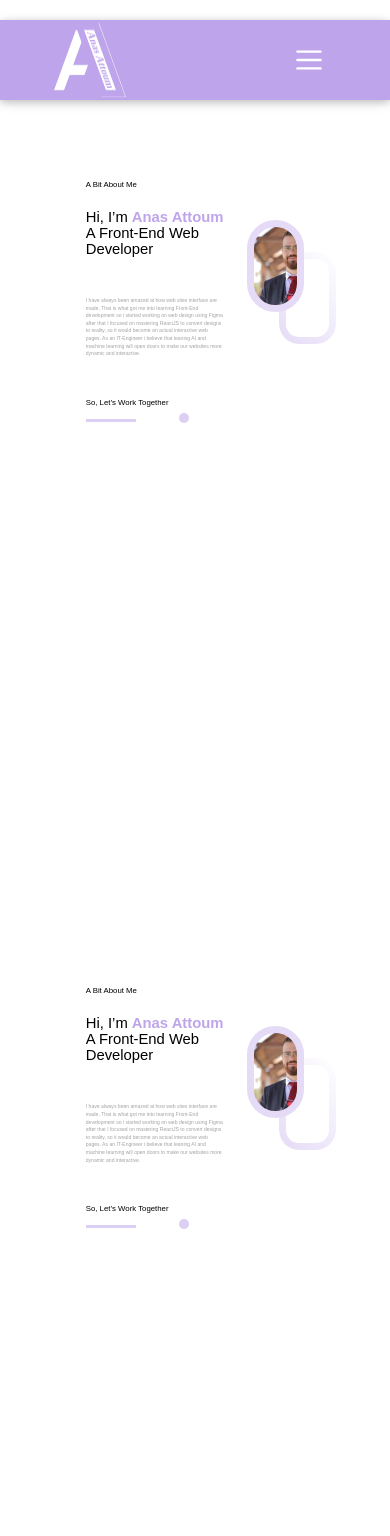
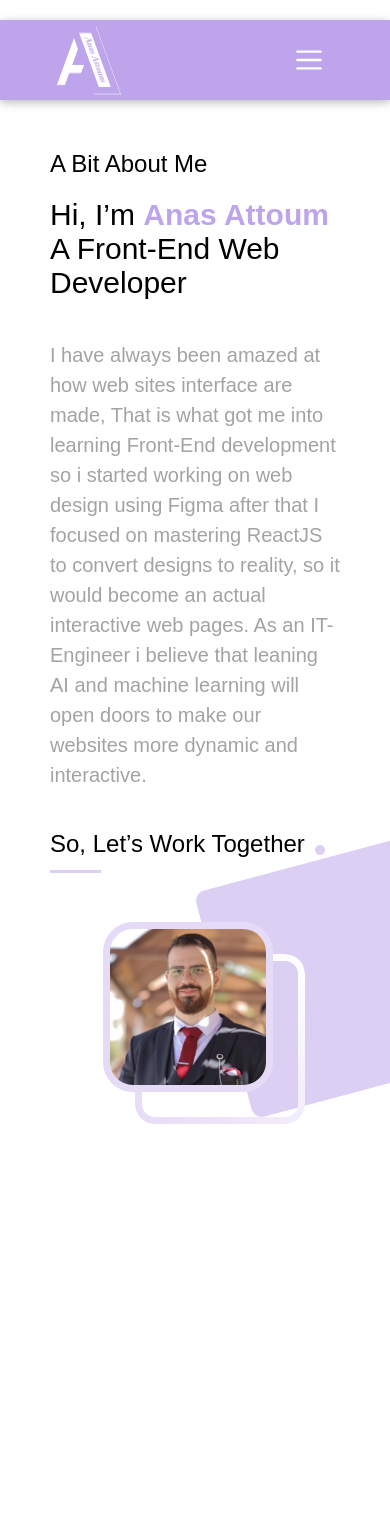
Before and after one commit to OllehSpirit/my_portfolio, a plain HTML site: page index.html in a window 390 px wide. After the commit the page ends 1478 px from the top, so only its background shows below. Drawn offline with Linux system fonts and the light colour scheme.

Commit message:
make main responsive

```diff
--- a/CSS/header.css
+++ b/CSS/header.css
@@ -58,7 +58,7 @@ body {
 .left,
 .right {
     position: absolute;
-    width: 10px;
+    width: 8px;
     background-color: white;
 
     display: flex;
@@ -77,17 +77,17 @@ body {
 
     50% {
         opacity: 1;
-        height: 60px;
+        height: 50px;
         transform: scale(1);
     }
 
     75% {
-        height: 60px;
+        height: 50px;
         transform: translateX(7px) skewX(-20deg);
     }
 
     100% {
-        height: 60px;
+        height: 50px;
         transform: translateX(-15px) skewX(-20deg);
     }
 }
@@ -97,7 +97,8 @@ body {
 
     text-wrap: nowrap;
     writing-mode: vertical-lr;
-    font-size: 10px;
+    font-size: 8px;
+    padding: 2px;
     font-weight: 900;
     color: var(--mainColor);
 
@@ -114,29 +115,29 @@ body {
 
     50% {
         opacity: 1;
-        height: 60px;
+        height: 50px;
         transform: scale(1);
     }
 
     75% {
-        height: 60px;
+        height: 50px;
         transform-origin: top;
-        transform: translateX(-7px) skewX(20deg);
+        transform: translateX(-3px) skewX(20deg);
     }
 
     100% {
-        height: 60px;
-        transform: translateX(15px) skewX(20deg);
+        height: 50px;
+        transform: translateX(10px) skewX(20deg);
     }
 }
 
 .mid {
     position: absolute;
-    height: 10px;
+    height: 8px;
     width: 0;
     background-color: white;
 
-    transform: translateY(10px);
+    transform: translateY(9px);
 
     animation: mid 1s linear forwards;
 }
@@ -153,7 +154,7 @@ body {
     }
 
     100% {
-        width: 25px;
+        width: 20px;
     }
 }
 
@@ -183,6 +184,8 @@ body {
 
 .listHeader>div a {
     position: relative;
+    text-decoration: none;
+    color: white;
 }
 
 .listHeader>div a::before {
--- a/CSS/main.css
+++ b/CSS/main.css
@@ -171,22 +171,85 @@
 
     animation: shape 20s linear infinite alternate-reverse;
 }
-@keyframes shape{
-    50%{
+
+@keyframes shape {
+    50% {
         transform: rotate(60deg);
     }
-    75%{
+
+    75% {
         transform: rotate(75deg);
     }
-    100%{
+
+    100% {
         transform: rotate(65deg);
     }
 }
 
 
-@media (max-width:1300px){
+@media (max-width:800px) {
+
+    .main {
+        flex-direction: column;
+        padding-top: 50px;
+    }
+    .intro {
+        width: 95%;
+    }
+
+
+    .intro p:nth-child(1) {
+        font-size: 24px;
+    }
+
+    .intro p:nth-child(2) {
+        font-size: 30px;
+    }
+
+    .intro p:nth-child(3) {
+        font-size: 20px;
+    }
+
+    .endIntro {
+        font-size: 24px;
+    }
 
 
 
+    .pic {
+        width: 95%;
+    }
+    .pic div {
+        width: 40vw;
+        height: 40vw;
+    }
+
+    .pic div::before {
+        top: -100px;
+        left: 210px;
+
+        width: 50vw;
+        height: 50vw;
+    }
+
 
 }
+
+@media (max-width:500px) {
+
+    .main {
+        padding: 50px;
+    }
+    .intro {
+        width: 100%;
+    }
+
+    .pic div::before {
+        top: -70px;
+        left: 110px;
+
+        width: 60vw;
+        height: 60vw;
+    }
+
+}
--- a/index.html
+++ b/index.html
@@ -36,19 +36,19 @@
 
       <div class="listHeader">
         <div>
-          <a>H O M E</a>
+          <a href="#home">H O M E</a>
         </div>
 
         <div>
-          <a>S K I L L S</a>
+          <a href="#skills">S K I L L S</a>
         </div>
 
         <div>
-          <a>P R O J E C T S</a>
+          <a href="#projects">P R O J E C T S</a>
         </div>
 
         <div>
-          <a>C O N T A C T</a>
+          <a href="#contact">C O N T A C T</a>
         </div>
       </div>
 
@@ -90,36 +90,6 @@
 
 
 
-
-  <div class="main">
-
-    <div class="intro">
-
-      <p>A Bit About Me</p>
-      <p>
-        Hi, I’m <span style="color: var(--mainColor);font-weight: 600;">Anas Attoum</span> <br />
-        A Front-End Web Developer
-      </p>
-      <p>
-        I have always been amazed at how web sites interface are made, That is what got me into learning Front-End
-        development so i started working on web design using Figma after that I focused on mastering ReactJS to convert
-        designs to reality, so it would become an actual interactive web pages.
-        <!-- , finally i wanted to be able to build a integrated site by learning a Back-End development framework which was
-        Django and that was my journey into
-        becoming a Full-Stack Web Developer. -->
-
-        As an IT-Engineer i believe that leaning AI and machine learning will open doors to make our websites more
-        dynamic and interactive.
-      </p>
-      <p class="endIntro">So, Let’s Work Together</p>
-
-    </div>
-
-    <div class="pic">
-      <div></div>
-    </div>
-
-  </div>
 </body>
 
 </html>
```
